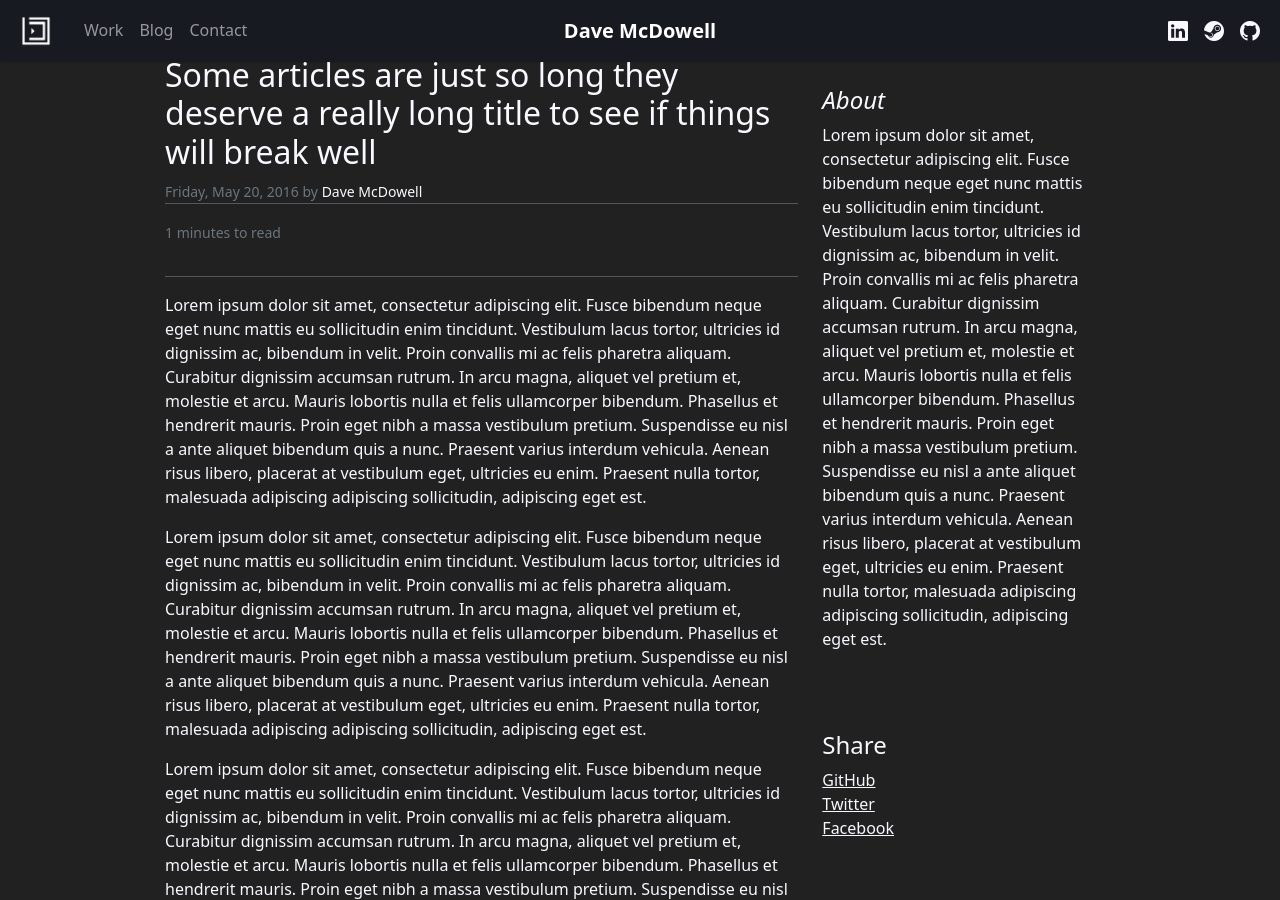
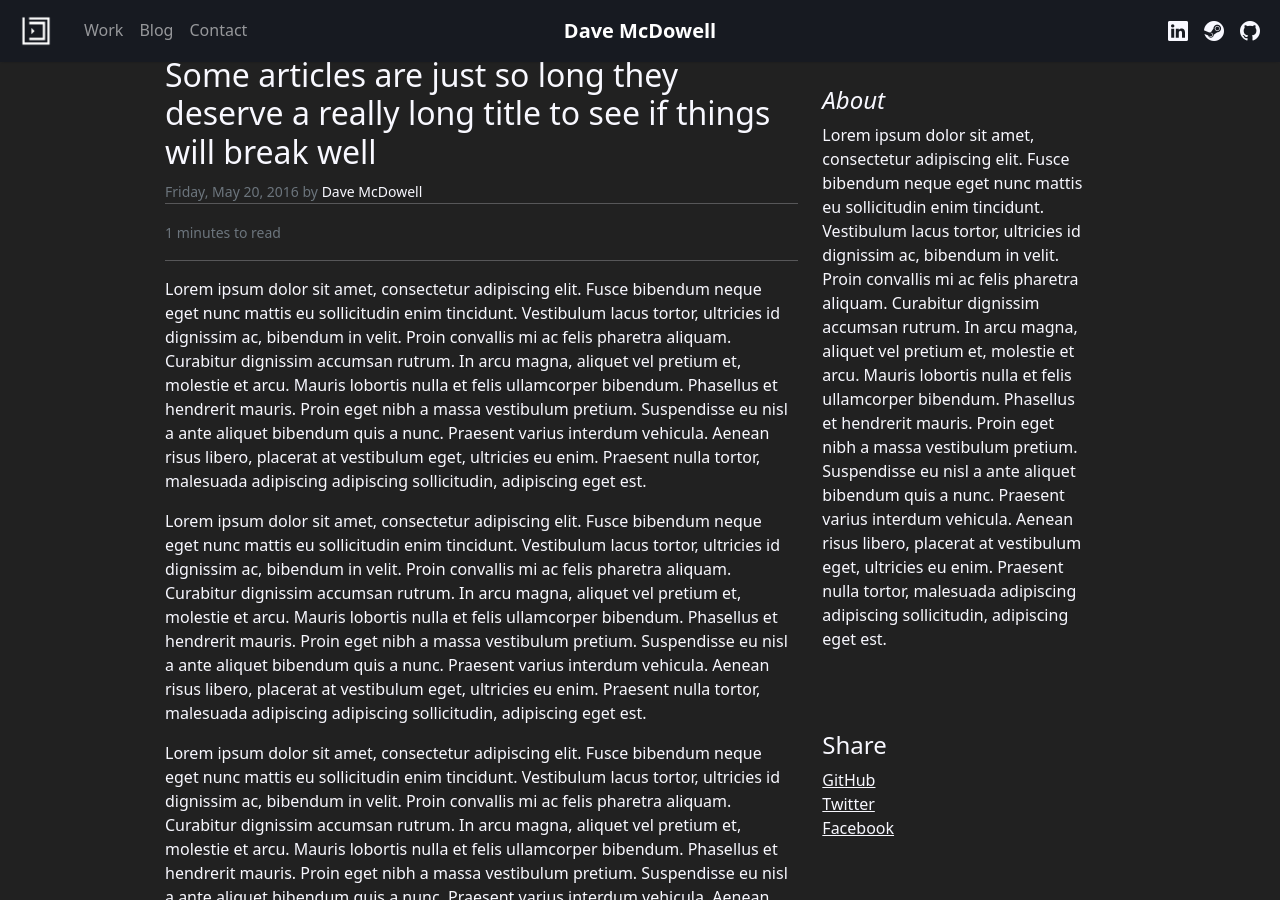
Before and after one commit to davemcdowell/portfolio, a Jekyll site: the page built from _posts/2016-05-20-super-long-article.md, in a window 1280 px wide and 900 px high, scrolled down 488 px. Built offline with Jekyll 4.4.1, drawn with Linux system fonts in a browser that asks for light colours; nearby versions of some CDN libraries; grey boxes are pictures that could not be loaded.

Commit message:
Update post.html

```diff
--- a/_layouts/post.html
+++ b/_layouts/post.html
@@ -11,8 +11,8 @@ layout: default
                     <h2 class="blog-post-title">{{ page.title }}</h2>
                     <p class="blog-post-meta mb-0"><small class="text-muted">{{ page.date | date: date_format }} by <a class="no-underline" href="#">{{ page.author }}</a></small></p>
                     <hr class="block-label-hr">
-                    <div class="d-flex">
-                        <p class="blog-post-meta"><small class="text-muted">{% include reading-time.html %}</small></p>
+                    <div class="d-flex align-items-center">
+                        <p class="blog-post-meta mb-0"><small class="text-muted">{% include reading-time.html %}</small></p>
                     </div>
                     <hr>
                     {{ page.content }}
```
